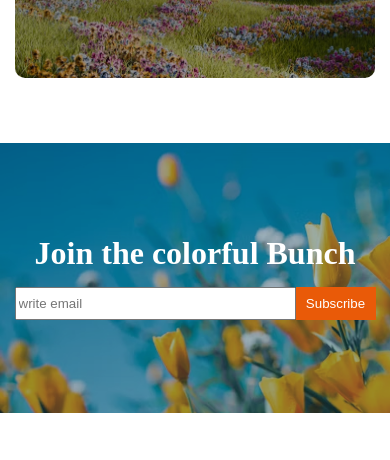
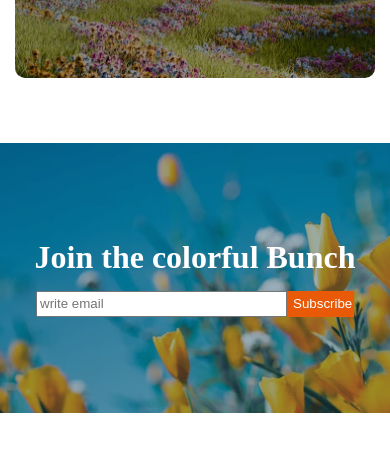
Before and after one commit to sarwarx369/assignment-2, a plain HTML site: page index.html in a window 390 px wide. Shown: the part 3872-4332 px from the top of the page. Drawn offline with Linux system fonts and the light colour scheme.

Commit message:
Update flower.css

```diff
--- a/flower.css
+++ b/flower.css
@@ -413,12 +413,12 @@ ul {
     font-size: 2rem;
   }
   .join-input {
-    width: 281px;
-    height: 33px;
+    width: 251px;
+    height: 26px;
   }
   .join-btn {
-    height: 33px;
-    width: 80px;
+    height: 26px;
+    width: 67px;
   }
   /* footer */
   .footer {
```
